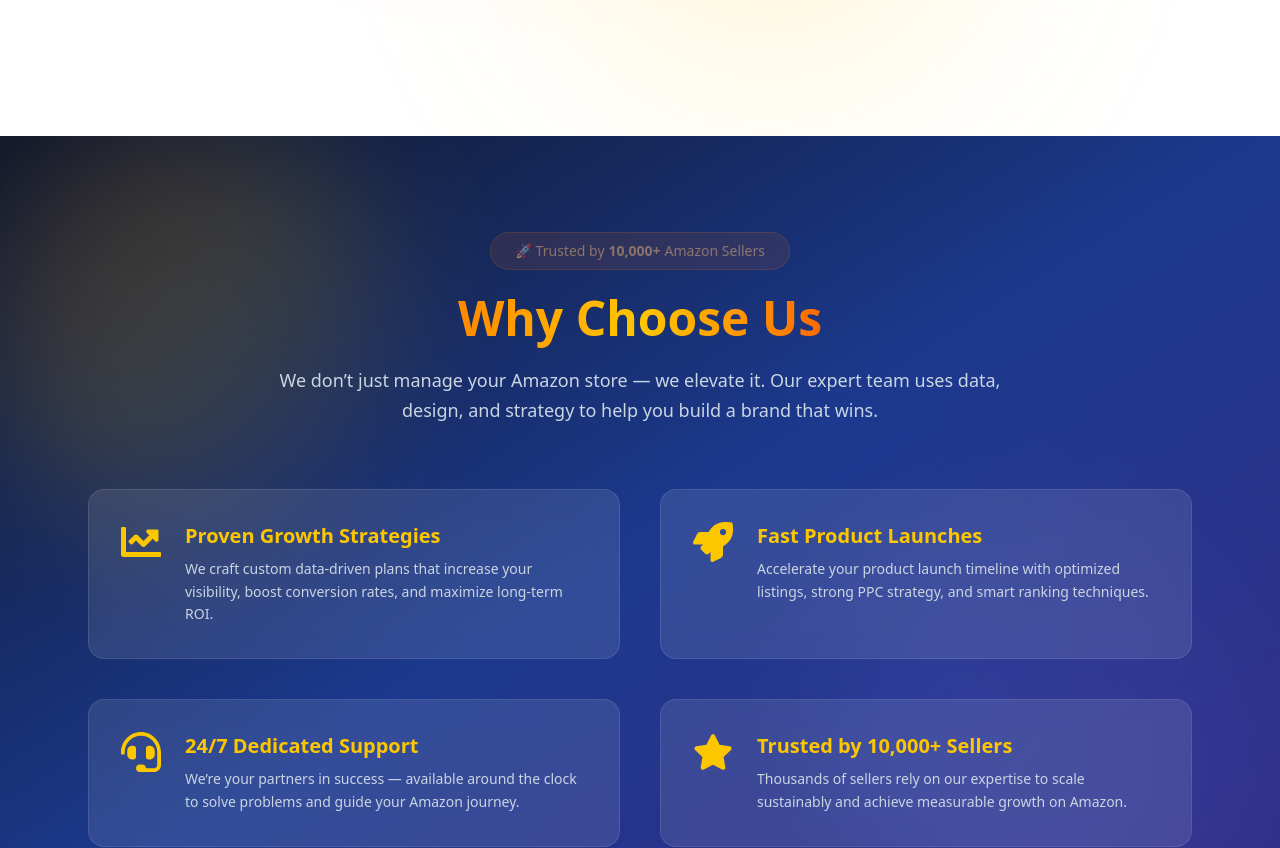
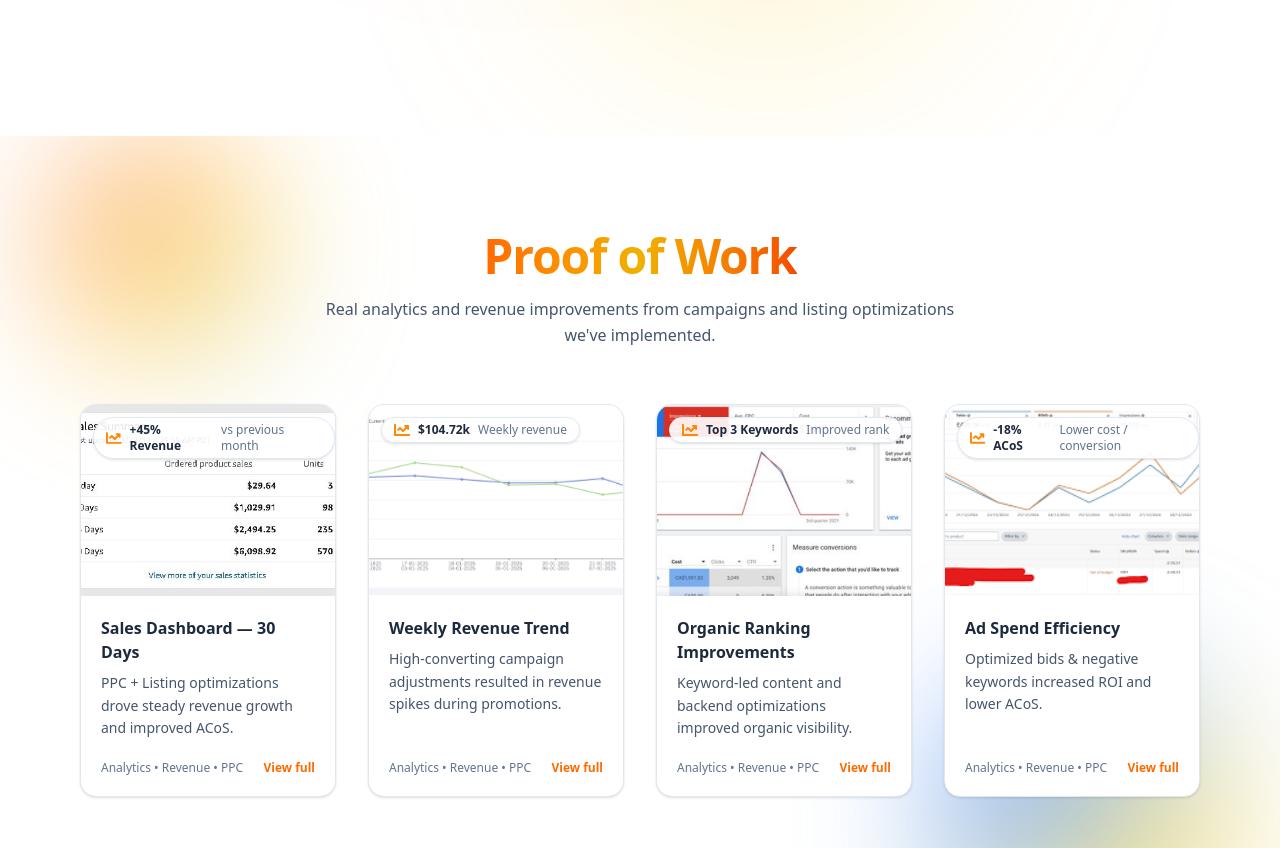
Before and after one commit to Hamidalizaiin/AMZ, a React (Vite) app: page / in a window 1280 px wide. Shown: the part 5160-6008 px from the top of the page. Built offline with nearby package versions, Linux system fonts and the light colour scheme.

Commit message:
proof of work section added

```diff
--- a/src/pages/Home/Home.tsx
+++ b/src/pages/Home/Home.tsx
@@ -6,6 +6,7 @@ import OurValues from './components/OurValues'
 import Testimonials from './components/Testimonials'
 import WhyChooseUs from './components/WhyChooseUs'
 import { FAQSection } from './components/FAQ'
+import ProofOfWork from './components/ProofOfWork'
 
 export const Home = () => {
   return (
@@ -16,6 +17,7 @@ export const Home = () => {
       <OurProcess />
       <OurValues />
       <Testimonials />
+      <ProofOfWork />
       <WhyChooseUs />
       <FAQSection />
     </>
```
